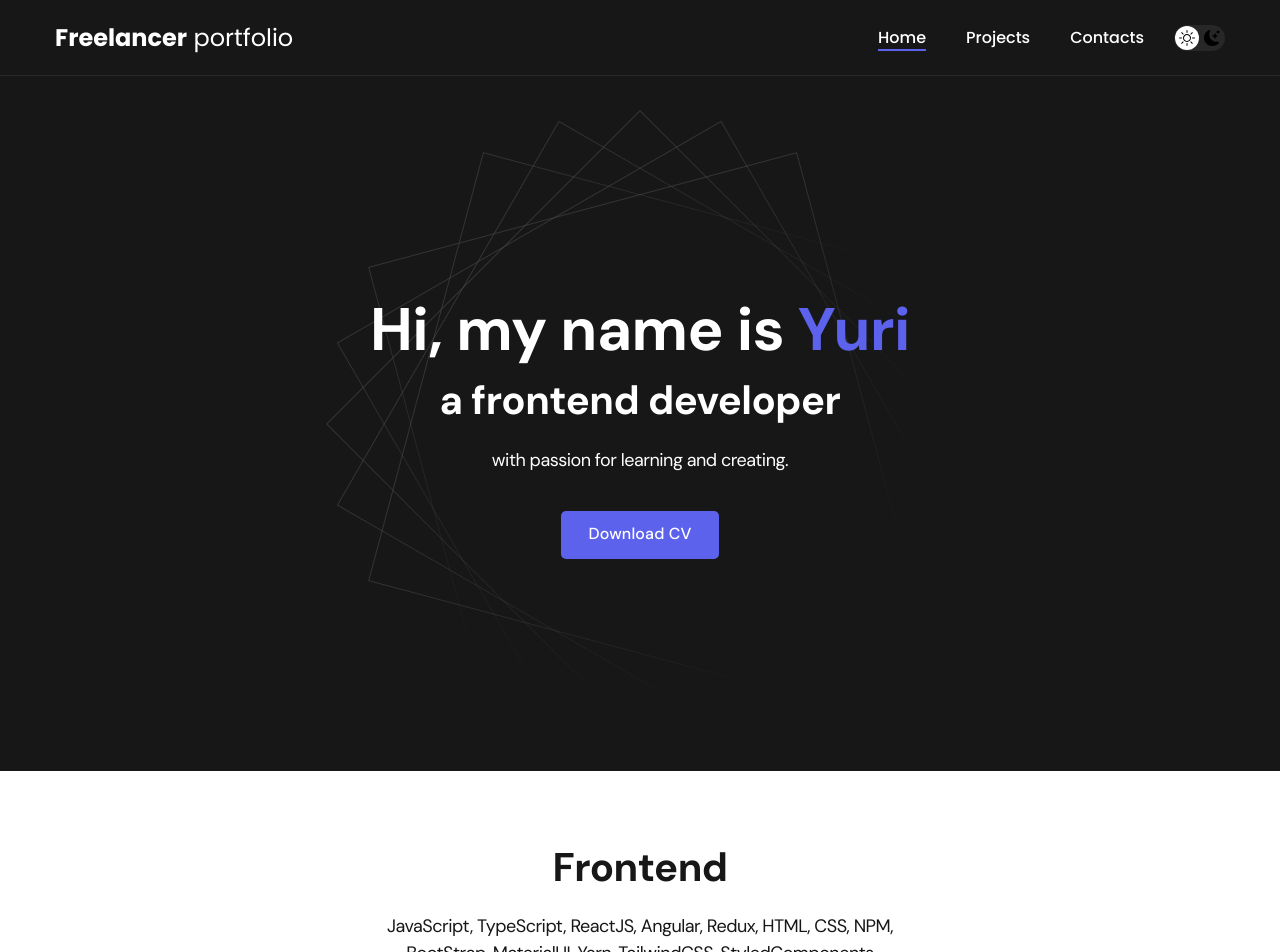
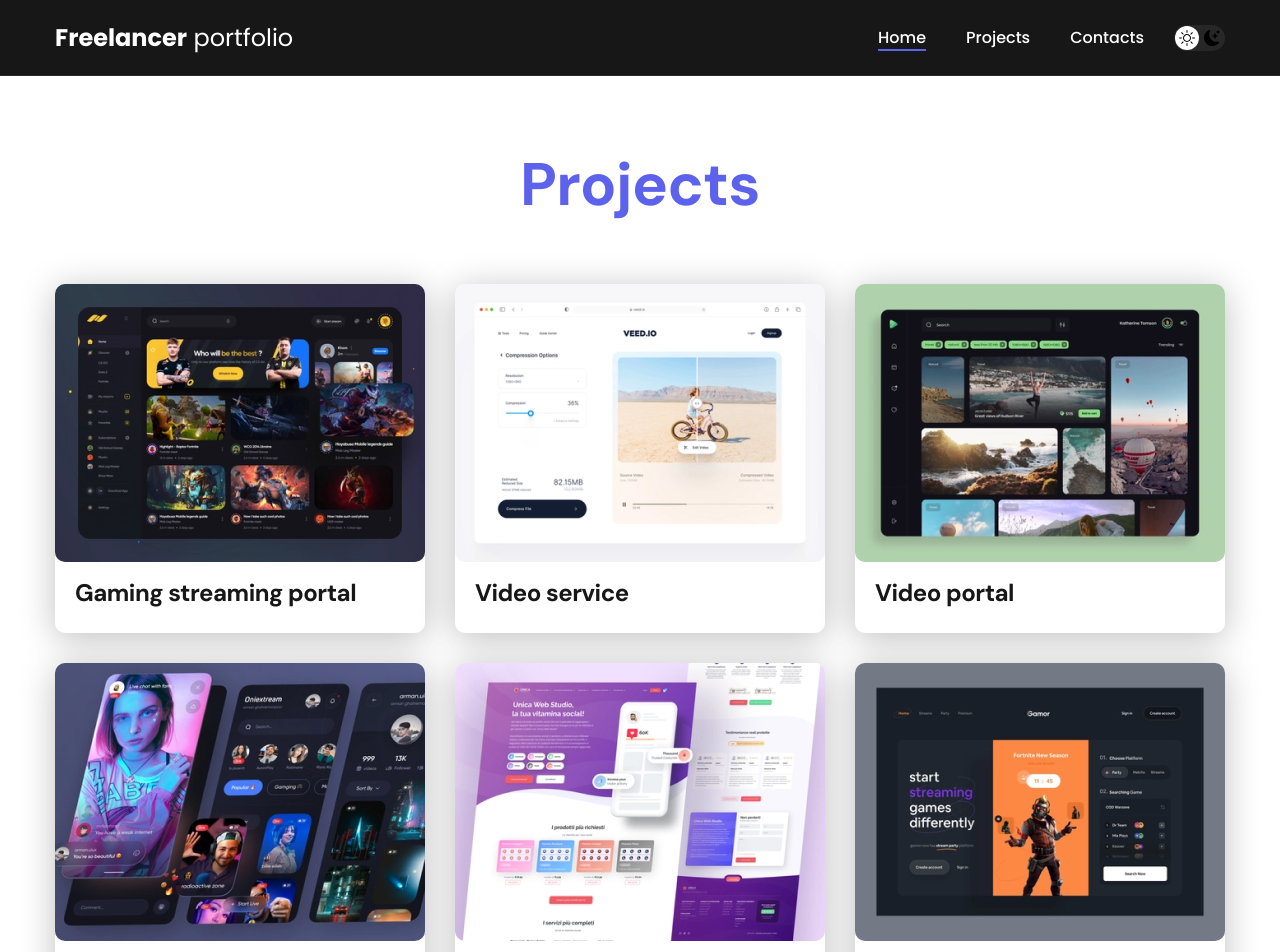
Before and after one commit to FoJkee/free-portfolio-project, a React (Create React App) app: page / in a window 1280 px wide. Shown: the top 952 px of the page. Built offline with nearby package versions, Linux system fonts and the light colour scheme.

Commit message:
feat: add Projects

```diff
--- a/src/App.js
+++ b/src/App.js
@@ -2,12 +2,14 @@
 import Navbar from './components/navbar/Navbar';
 import Footer from './components/footer/Footer';
 import Home from './pages/Home';
+import Projects from './pages/Projects';
 
 function App() {
     return (
         <div className='App'>
             <Navbar />
-            <Home />
+            {/* <Home /> */}
+            <Projects />
             <Footer />
         </div>
     );
--- /dev/null
+++ b/src/pages/Projects.js
@@ -0,0 +1,77 @@
+import projects01 from './../img/projects/01.jpg';
+import projects02 from './../img/projects/02.jpg';
+import projects03 from './../img/projects/03.jpg';
+import projects04 from './../img/projects/04.jpg';
+import projects05 from './../img/projects/05.jpg';
+import projects06 from './../img/projects/06.jpg';
+
+const Projects = () => {
+    return (
+        <main className='section'>
+            <div className='container'>
+                <h2 className='title-1'>Projects</h2>
+                <ul className='projects'>
+                    <li className='project'>
+                        <a href='./project-page.html'>
+                            <img
+                                src={projects01}
+                                alt='Project img'
+                                className='project__img'
+                            />
+                            <h3 className='project__title'>
+                                Gaming streaming portal
+                            </h3>
+                        </a>
+                    </li>
+                    <li className='project'>
+                        <a href='./project-page.html'>
+                            <img
+                                src={projects02}
+                                alt='Project img'
+                                className='project__img'
+                            />
+                            <h3 className='project__title'>Video service</h3>
+                        </a>
+                    </li>
+                    <li className='project'>
+                        <a href='./project-page.html'>
+                            <img
+                                src={projects03}
+                                alt='Project img'
+                                className='project__img'
+                            />
+                            <h3 className='project__title'>Video portal</h3>
+                        </a>
+                    </li>
+
+                    <li className='project'>
+                        <img
+                            src={projects04}
+                            alt='Project img'
+                            className='project__img'
+                        />
+                        <h3 className='project__title'>Dating app</h3>
+                    </li>
+                    <li className='project'>
+                        <img
+                            src={projects05}
+                            alt='Project img'
+                            className='project__img'
+                        />
+                        <h3 className='project__title'>Landing</h3>
+                    </li>
+                    <li className='project'>
+                        <img
+                            src={projects06}
+                            alt='Project img'
+                            className='project__img'
+                        />
+                        <h3 className='project__title'>Gaming community</h3>
+                    </li>
+                </ul>
+            </div>
+        </main>
+    );
+};
+
+export default Projects;
```
